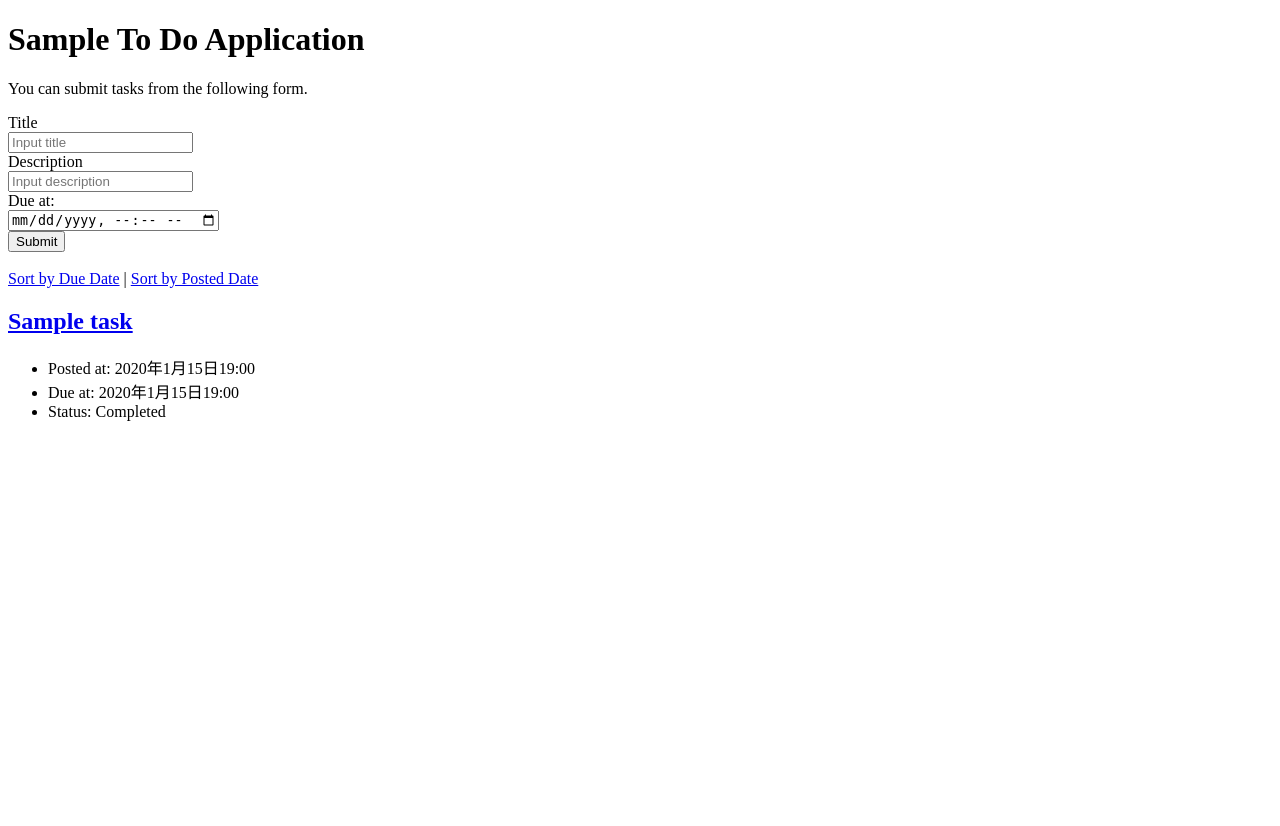
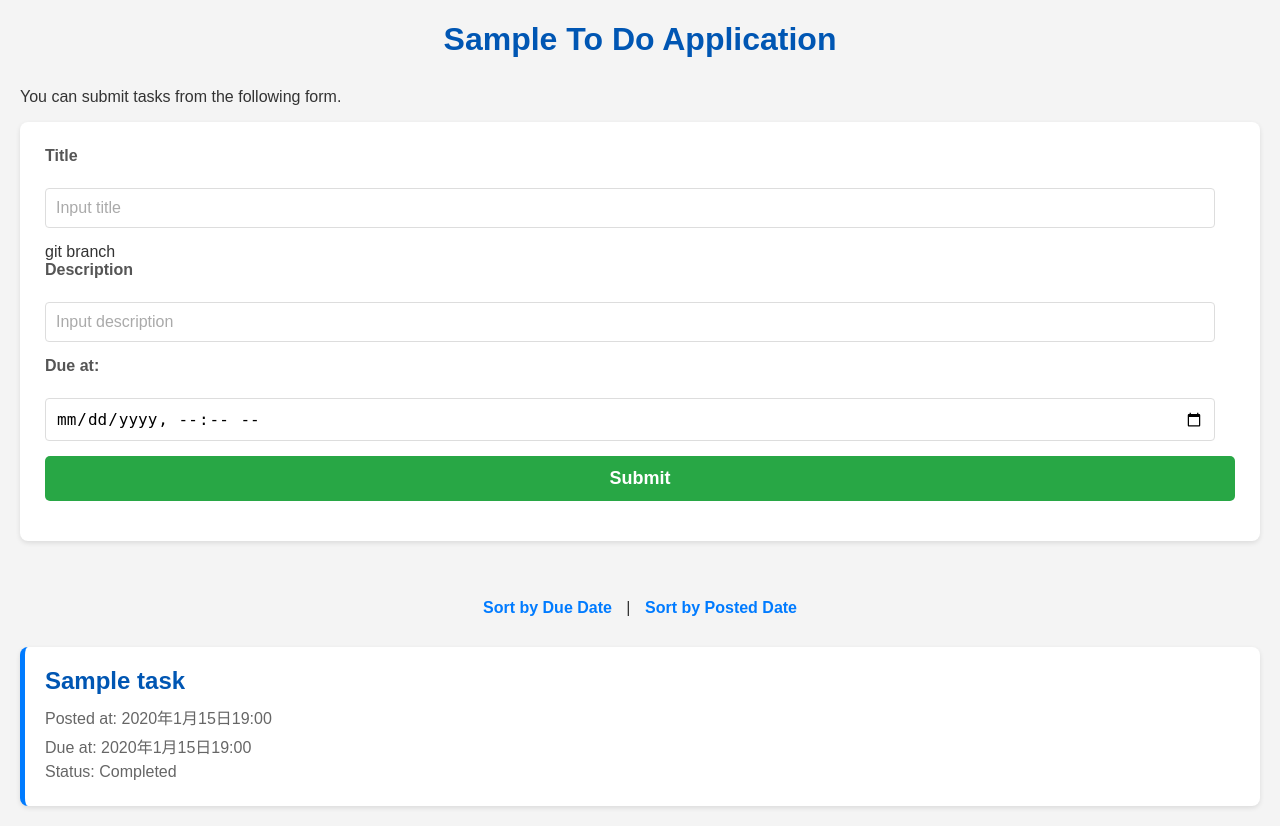
Before and after one commit to o-ren-zi/django-test-exercise, a Django app: page / in a window 1280 px wide. Before the commit the page ends 421 px from the top, so only its background shows below. Run offline with Django 5.2, Linux system fonts and the light colour scheme; tables that the repository leaves empty hold one stand-in row (values such as "Sample post").

Commit message:
cssを追加

```diff
--- /dev/null
+++ b/todo/static/css/todo.css
@@ -0,0 +1,143 @@
+/* 全体設定 */
+body {
+    font-family: 'Arial', sans-serif;
+    margin: 20px;
+    background-color: #f4f4f4;
+    color: #333;
+}
+
+h1 {
+    color: #0056b3;
+    text-align: center;
+    margin-bottom: 30px;
+}
+
+/* フォームのスタイリング */
+form {
+    background-color: #fff;
+    padding: 25px;
+    border-radius: 8px;
+    box-shadow: 0 2px 5px rgba(0, 0, 0, 0.1);
+    margin-bottom: 40px;
+}
+
+form div {
+    margin-bottom: 15px;
+}
+
+label {
+    display: block;
+    margin-bottom: 5px;
+    font-weight: bold;
+    color: #555;
+}
+
+input[type="text"],
+input[type="datetime-local"] {
+    width: calc(100% - 20px); /* 左右のpaddingを考慮 */
+    padding: 10px;
+    border: 1px solid #ddd;
+    border-radius: 4px;
+    font-size: 16px;
+    box-sizing: border-box; /* paddingとborderをwidthに含める */
+}
+
+input[type="text"]::placeholder,
+input[type="datetime-local"]::placeholder {
+    color: #aaa;
+}
+
+button[type="submit"] {
+    background-color: #28a745;
+    color: white;
+    padding: 12px 20px;
+    border: none;
+    border-radius: 5px;
+    cursor: pointer;
+    font-size: 18px;
+    font-weight: bold;
+    width: 100%;
+    transition: background-color 0.3s ease;
+}
+
+button[type="submit"]:hover {
+    background-color: #218838;
+}
+
+/* ソートリンクのスタイリング */
+div:has(> a) { /* 親要素にaタグがあるdivをターゲット */
+    text-align: center;
+    margin-bottom: 30px;
+}
+
+div:has(> a) a {
+    color: #007bff;
+    text-decoration: none;
+    margin: 0 10px;
+    font-weight: bold;
+    transition: color 0.3s ease;
+}
+
+div:has(> a) a:hover {
+    color: #0056b3;
+    text-decoration: underline;
+}
+
+/* タスクリストのスタイリング */
+.text {
+    background-color: #fff;
+    padding: 20px;
+    border-radius: 8px;
+    box-shadow: 0 2px 5px rgba(0, 0, 0, 0.1);
+    margin-bottom: 20px;
+    border-left: 5px solid #007bff; /* 左側のアクセントライン */
+}
+
+.text h2 {
+    margin-top: 0;
+    margin-bottom: 10px;
+    font-size: 24px;
+}
+
+.text h2 a {
+    color: #0056b3;
+    text-decoration: none;
+    transition: color 0.3s ease;
+}
+
+.text h2 a:hover {
+    color: #007bff;
+    text-decoration: underline;
+}
+
+.text ul {
+    list-style: none;
+    padding: 0;
+    margin: 0;
+}
+
+.text ul li {
+    margin-bottom: 5px;
+    color: #666;
+}
+
+/* レスポンシブ対応 (簡易版) */
+@media (max-width: 600px) {
+    body {
+        margin: 10px;
+    }
+
+    form, .text {
+        padding: 15px;
+    }
+
+    input[type="text"],
+    input[type="datetime-local"] {
+        width: 100%;
+    }
+
+    button[type="submit"] {
+        padding: 10px 15px;
+        font-size: 16px;
+    }
+}
--- a/todo/templates/todo/detail.html
+++ b/todo/templates/todo/detail.html
@@ -6,6 +6,7 @@
     <title>To Do Application</title>
     <meta charset="UTF-8">
     <meta name="author" content="INIAD">
+    <link rel="stylesheet" href="{% static 'css/todo.css' %}">
   </head>
 
   <body>
--- a/todo/templates/todo/edit.html
+++ b/todo/templates/todo/edit.html
@@ -6,6 +6,7 @@
     <title>To Do Application</title>
     <meta charset="UTF-8">
     <meta name="author" content="INIAD">
+    <link rel="stylesheet" href="{% static 'css/todo.css' %}">
   </head>
 
   <body>
--- a/todo/templates/todo/index.html
+++ b/todo/templates/todo/index.html
@@ -5,6 +5,7 @@
 <title>To Do Application</title>
 <meta charset="UTF-8">
 <meta name="author" content="INIAD">
+<link rel="stylesheet" href="{% static 'css/todo.css' %}">
 </head>
  <body>
 <h1>Sample To Do Application</h1>
@@ -14,7 +15,7 @@
 <div>
 <label for="titleInput">Title</label><br>
 <input id="titleInput" name="title" type="text" placeholder="Input title">
-</div>
+</div>git branch
 <div>
 <label for="descriptionInput">Description</label><br>
 <input id="descriptionInput" name="description" type="text" placeholder="Input description">
```
